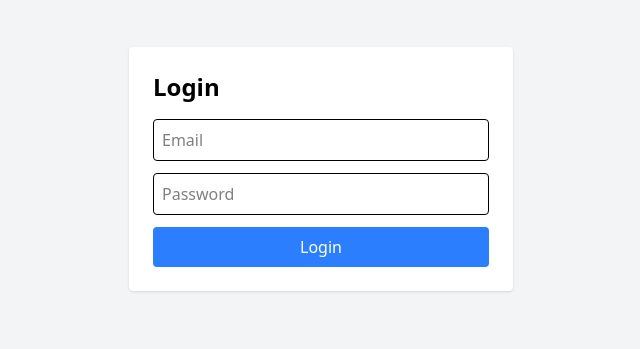
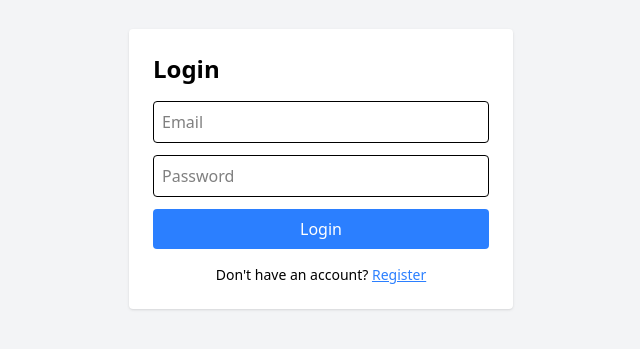
Before and after one commit to polyvexr/DevLog, a React (Vite) app in the folder client/: page /login in a window 1280 px wide. Shown: the part 231-580 px from the top of the page, without its empty margins (319-959 px from the left). Built offline with nearby package versions, Linux system fonts and the light colour scheme; no server answers.

Commit message:
feat: enhance Login page with registration link and update server to serve client build

```diff
--- a/client/src/pages/Login.jsx
+++ b/client/src/pages/Login.jsx
@@ -1,7 +1,7 @@
 import { useState, useContext } from "react";
 import api from "../api/axios";
 import { AuthContext } from "../context/AuthContext";
-import { useNavigate } from "react-router-dom";
+import { useNavigate, Link } from "react-router-dom";
 
 export default function Login() {
   const { login } = useContext(AuthContext);
@@ -37,6 +37,14 @@
         <button className="bg-blue-500 text-white w-full p-2 rounded">
           Login
         </button>
+        <div className="mt-4 text-center">
+          <p className="text-sm">
+            Don't have an account?{' '}
+            <Link to="/register" className="text-blue-500 underline">
+              Register
+            </Link>
+          </p>
+        </div>
       </form>
     </div>
   );
```
Also changed, not shown: 1 other file (tests, documents, lock files or other folders).
